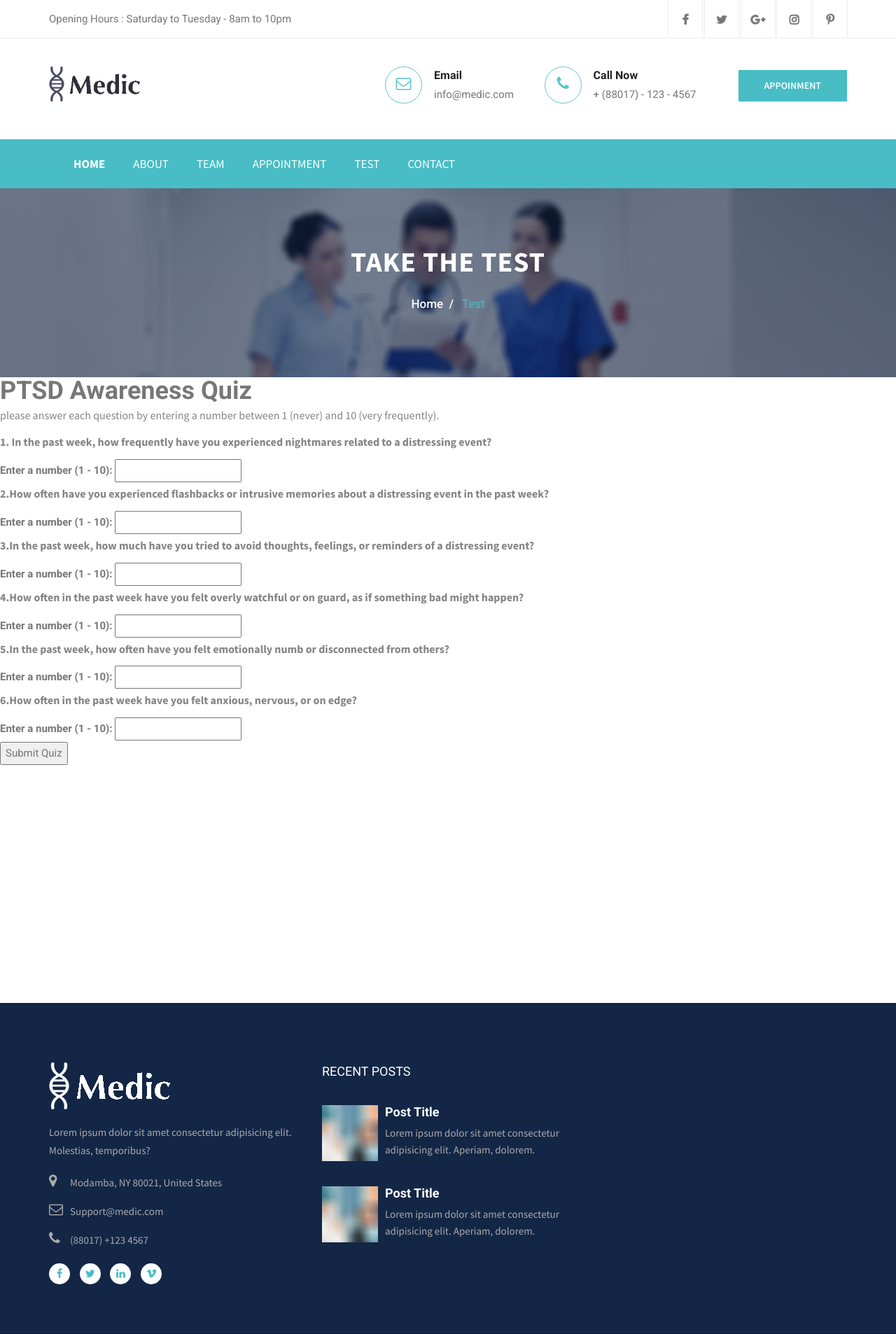
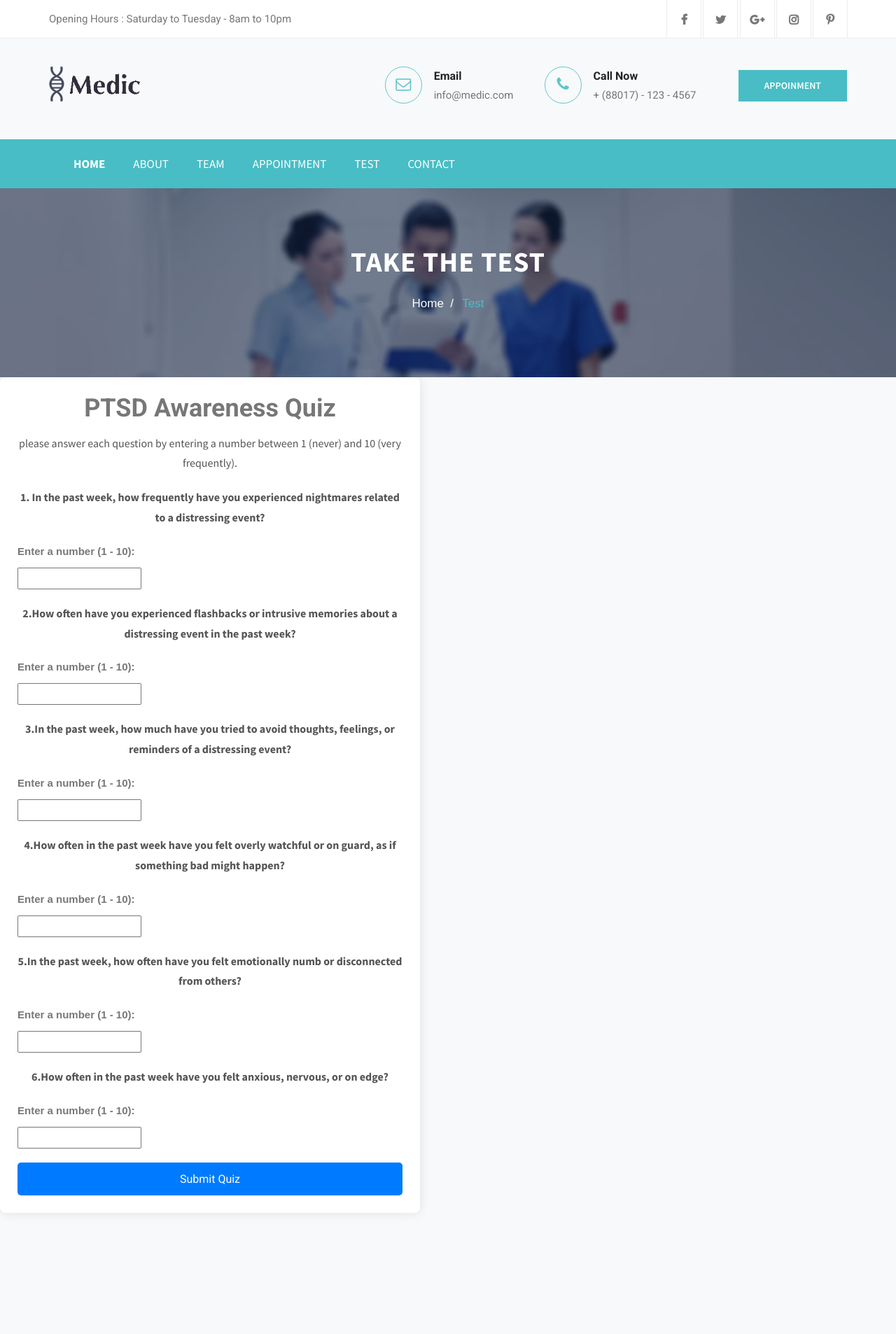
Before and after one commit to krharitej/PTSD-Prediction-and-analysis-Colossus-2024-, a Django app: page /predict/ in a window 1280 px wide. Shown: the top 1906 px of the page at 70% size. Run offline with Django 5.2, Linux system fonts and the light colour scheme; some libraries are stand-ins or nearby versions.

Commit message:
updating styling

```diff
--- a/collosus/play/templates/play/blog.html
+++ b/collosus/play/templates/play/blog.html
@@ -19,6 +19,7 @@
 
   <!-- Stylesheets -->
   <link href="{% static 'css/style.css' %}" rel="stylesheet">
+  <link href="{% static 'css/a.css' %}" rel="stylesheet">
 
   <!--Favicon-->
   <link rel="shortcut icon" href="{% static 'images/favicon.ico' %}" type="image/x-icon">
--- /dev/null
+++ b/collosus/static/css/a.css
@@ -0,0 +1,62 @@
+* {
+    margin: 0;
+    padding: 0;
+    box-sizing: border-box;
+}
+
+body {
+    font-family: Arial, sans-serif;
+    background-color: #f8f9fa;
+    display: flex;
+    justify-content: center;
+    align-items: center;
+    min-height: 100vh;
+}
+
+.quiz-container {
+    background-color: #fff;
+    padding: 25px;
+    border-radius: 8px;
+    box-shadow: 0 0 15px rgba(0, 0, 0, 0.1);
+    max-width: 600px;
+    width: 100%;
+}
+
+h1 {
+    text-align: center;
+    margin-bottom: 15px;
+}
+
+p {
+    text-align: center;
+    margin-bottom: 20px;
+    color: #555;
+}
+
+.quiz-question {
+    margin-bottom: 20px;
+}
+
+.quiz-options label {
+    display: block;
+    margin-bottom: 10px;
+}
+
+input[type="radio"] {
+    margin-right: 10px;
+}
+
+button {
+    width: 100%;
+    padding: 10px;
+    background-color: #007bff;
+    color: white;
+    border: none;
+    border-radius: 5px;
+    font-size: 16px;
+    cursor: pointer;
+}
+
+button:hover {
+    background-color: #0056b3;
+}
```
